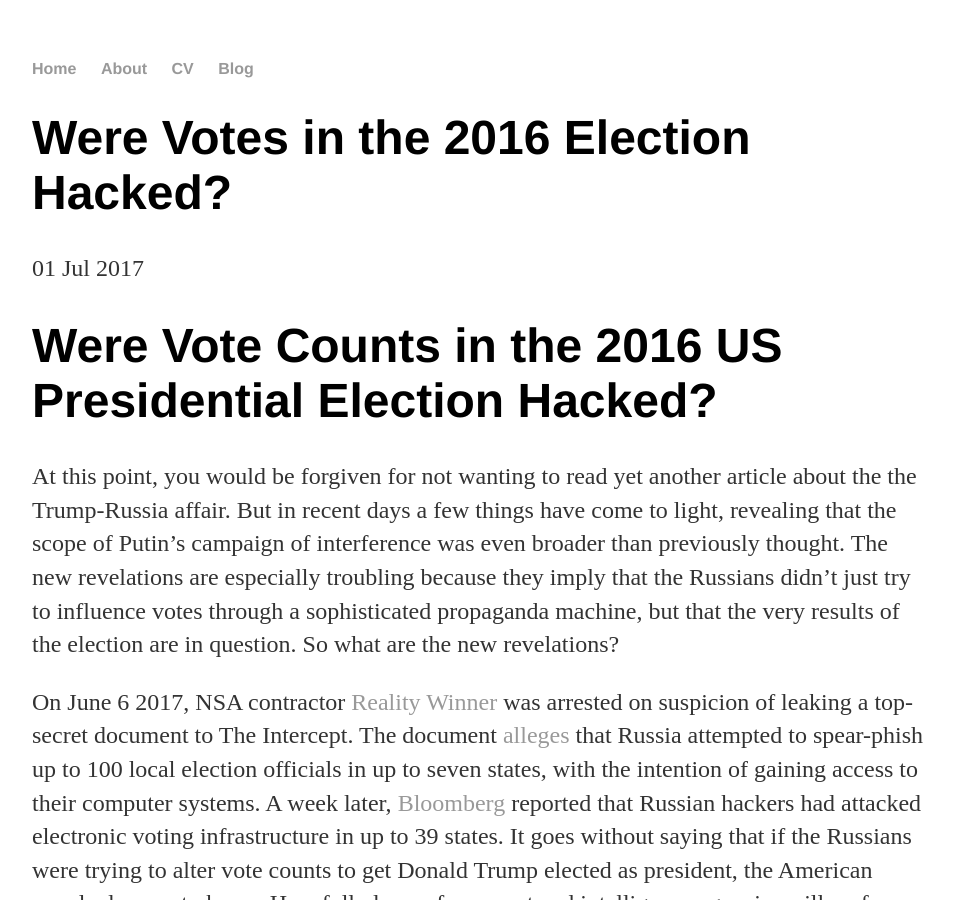
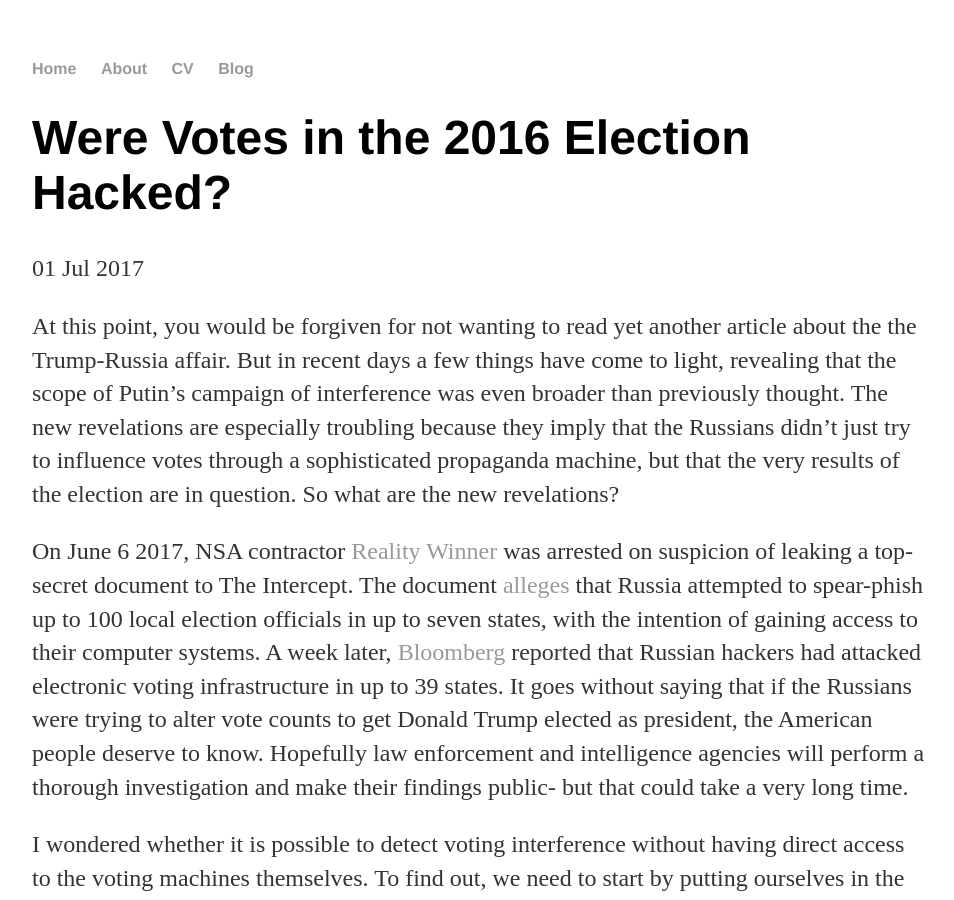
Before and after one commit to kwitophurr/kwitophurr.github.io, a Jekyll site: the page built from _posts/2017-07-01-Election-Neural-Net.md, in a window 1280 px wide and 900 px high. Shown: the whole window, without its empty margins (160-1114 px from the left). Built offline with Jekyll 4.4.1, drawn with Linux system fonts in a browser that asks for light colours.

Commit message:
Update 2017-07-01-Election-Neural-Net.md

```diff
--- a/_posts/2017-07-01-Election-Neural-Net.md
+++ b/_posts/2017-07-01-Election-Neural-Net.md
@@ -3,7 +3,6 @@ layout: post
 title: "Were Votes in the 2016 Election Hacked?"
 date: 2017-07-01
 ---
-# Were Vote Counts in the 2016 US Presidential Election Hacked?
 At this point, you would be forgiven for not wanting to read yet another article about the the Trump-Russia affair.
 But in recent days a few things have come to light, revealing that the scope of Putin's campaign of interference was even broader than previously thought. The new revelations are especially troubling because they imply that the Russians didn't just try to influence votes through a sophisticated propaganda machine, but that the very results of the election are in question.
 So what are the new revelations?
```
